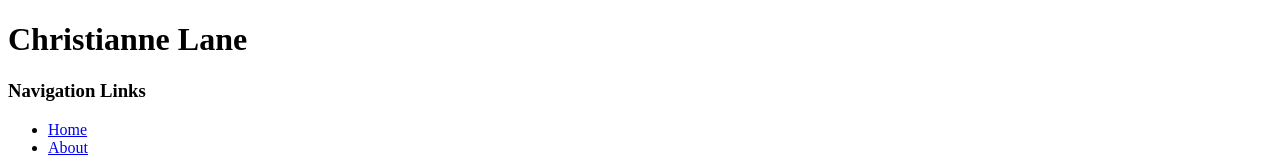
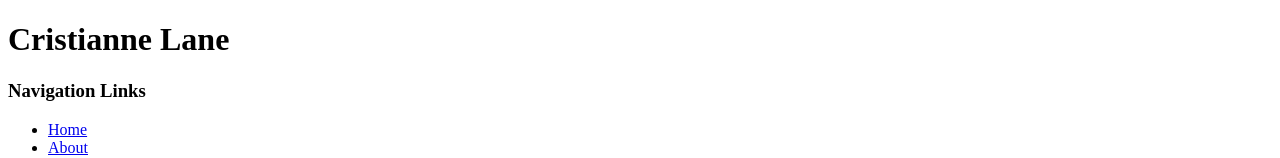
Before and after one commit to palminski/kind-aunty, an Angular app: page / in a window 1280 px wide. Shown: the top 158 px of the page. Built offline with nearby package versions, Linux system fonts and the light colour scheme.

Commit message:
Fixed Typo

```diff
--- a/src/app/app.component.html
+++ b/src/app/app.component.html
@@ -1,6 +1,6 @@
 
 
-  <h1>Christianne Lane</h1>
+  <h1>Cristianne Lane</h1>
 
   <nav>
     <h3>Navigation Links</h3>
```
